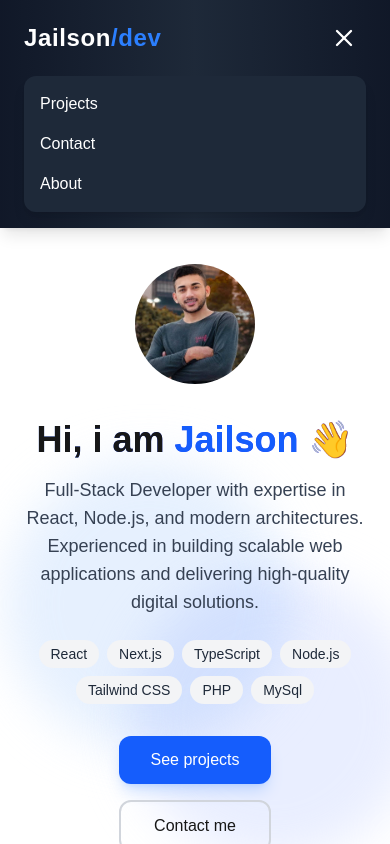
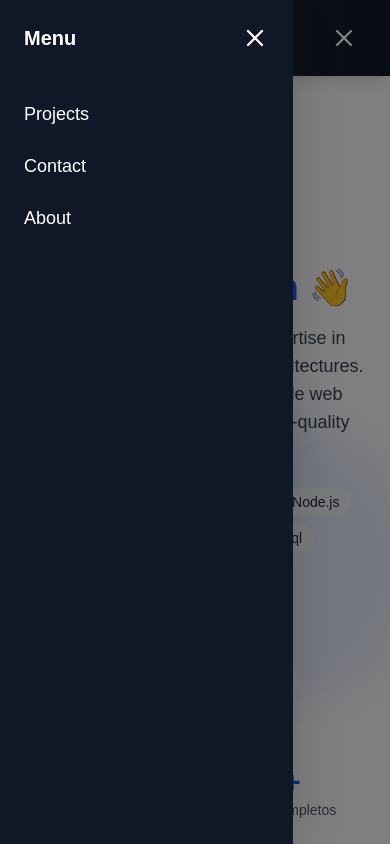
Before and after one commit to Jailsonb87/portfolio_main, a Next.js app: page / in a window 390 px wide. Both pictures are taken after a click on the button 344 px from the left and 38 px from the top of the page. Shown: the top 844 px of the page. Built offline with nearby package versions, Linux system fonts and the light colour scheme.

Commit message:
update menu drop

```diff
--- a/app/components/Navbar.tsx
+++ b/app/components/Navbar.tsx
@@ -40,39 +40,60 @@ export default function Navbar() {
         </button>
       </div>
 
-      {/* Dropdown Mobile com animação */}
+      {/* Drawer Menu Mobile */}
       <AnimatePresence>
         {isOpen && (
+          <>
+            {/* Fundo escuro por trás */}
             <motion.div
-            key="dropdown"
-            initial={{ opacity: 0, y: -20 }}
-            animate={{ opacity: 1, y: 0 }}
-            exit={{ opacity: 0, y: -20 }}
-            transition={{ duration: 0.3, ease: "easeInOut" }}
-            className="md:hidden flex flex-col gap-4 mt-4 bg-gray-800 rounded-xl p-4 shadow-lg"
+              key="overlay"
+              initial={{ opacity: 0 }}
+              animate={{ opacity: 0.5 }}
+              exit={{ opacity: 0 }}
+              transition={{ duration: 0.3 }}
+              className="fixed inset-0 bg-black z-40"
+              onClick={() => setIsOpen(false)}
+            />
+
+            {/* Drawer lateral */}
+            <motion.div
+              key="drawer"
+              initial={{ x: "-100%" }}
+              animate={{ x: 0 }}
+              exit={{ x: "-100%" }}
+              transition={{ type: "tween", duration: 0.3 }}
+              className="fixed top-0 left-0 h-full w-3/4 bg-gray-900 text-white flex flex-col gap-6 p-6 z-50 shadow-2xl"
             >
+              <div className="flex justify-between items-center mb-6">
+                <span className="text-xl font-bold">Menu</span>
+                <button onClick={() => setIsOpen(false)}>
+                  <X size={28} />
+                </button>
+              </div>
+
               <Link
                 href="/projects"
                 onClick={() => setIsOpen(false)}
-              className="hover:text-blue-400 transition"
+                className="text-lg font-medium hover:text-blue-400 transition"
               >
                 Projects
               </Link>
               <Link
                 href="/contact"
                 onClick={() => setIsOpen(false)}
-              className="hover:text-blue-400 transition"
+                className="text-lg font-medium hover:text-blue-400 transition"
               >
                 Contact
               </Link>
               <Link
                 href="/about"
                 onClick={() => setIsOpen(false)}
-              className="hover:text-blue-400 transition"
+                className="text-lg font-medium hover:text-blue-400 transition"
               >
                 About
               </Link>
             </motion.div>
+          </>
         )}
       </AnimatePresence>
     </nav>
```
Lines whose indentation alone changed are shown as unchanged.
